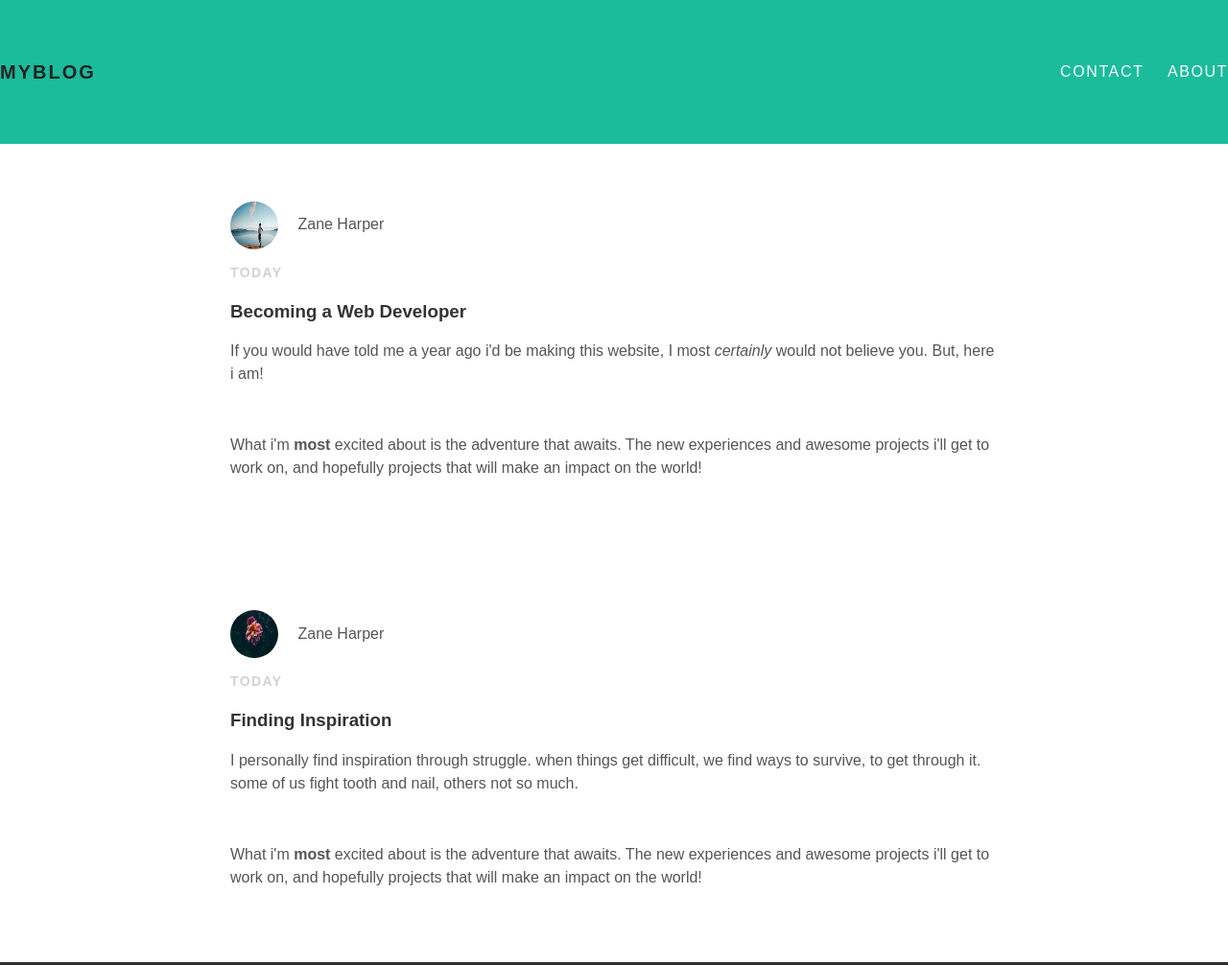
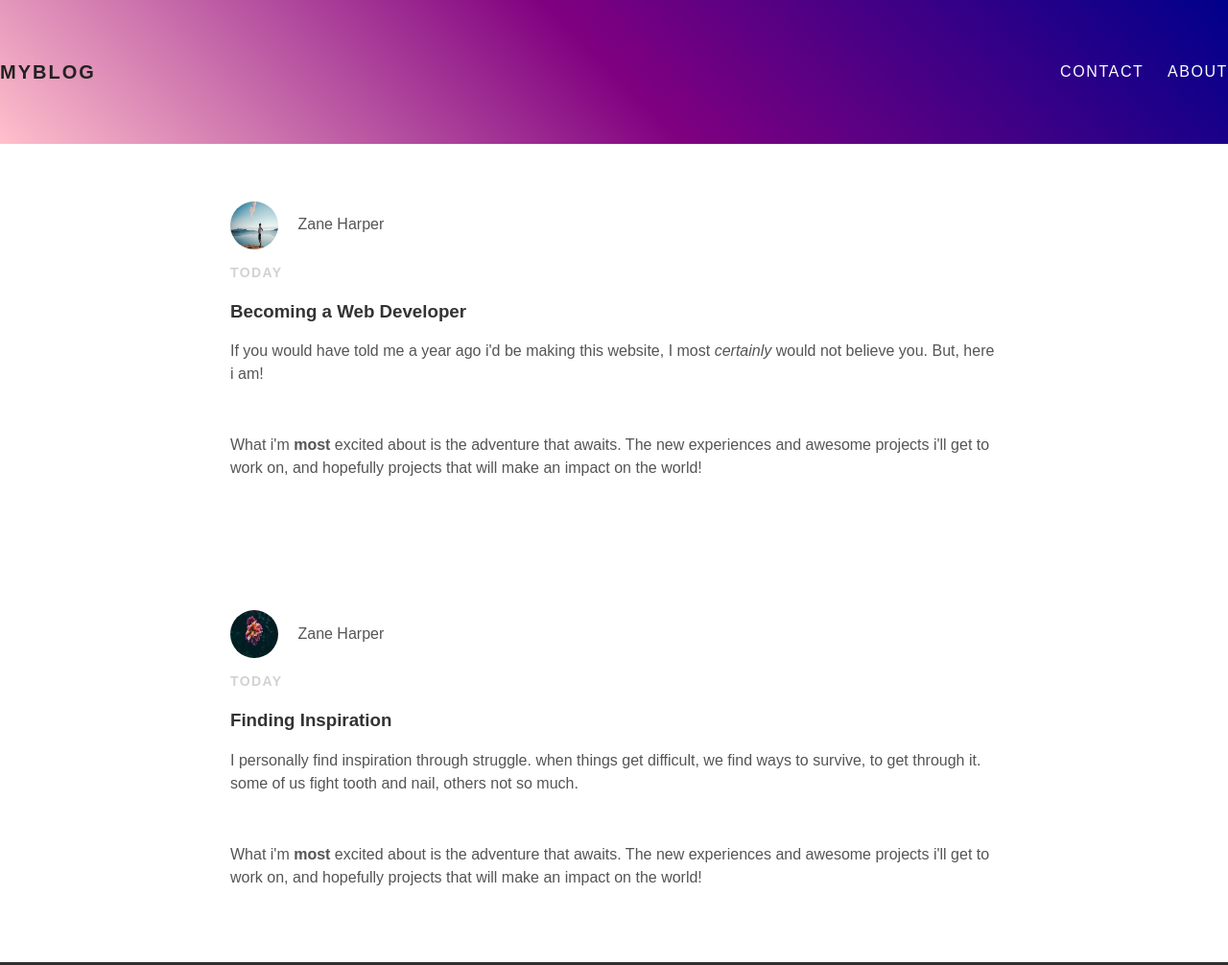
Before and after one commit to Zharpe97/Zharpe97.github.io, a plain HTML site: page index.html in a window 1280 px wide. Shown: the top 1006 px of the page at 96% size. Drawn offline with Linux system fonts and the light colour scheme.

Commit message:
Update style.css

```diff
--- a/style.css
+++ b/style.css
@@ -7,7 +7,7 @@ body {
   font-family: 'Montserrat', sans-serif;
 }
 #header {
-  background-color: #1abc9c;
+  background: linear-gradient(45deg, pink, purple, darkBlue);
   height: 150px;
   line-height: 150px;
 }
```
